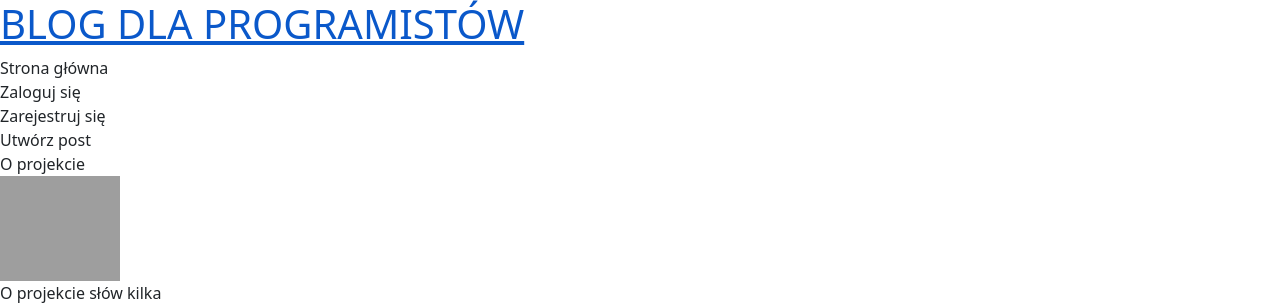
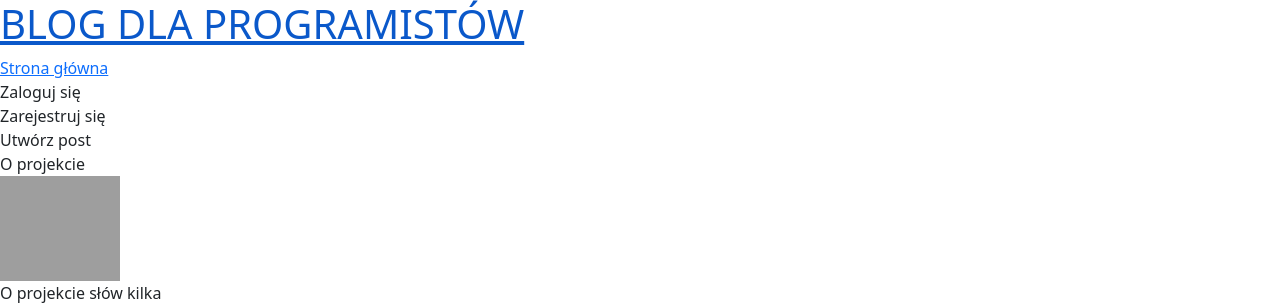
Before and after one commit to Salvek/projektZwinne, a Django app: page / in a window 1280 px wide. Shown: the top 307 px of the page. Run offline with Django 4.2, Linux system fonts and the light colour scheme; data that the repository does not hold is empty; grey boxes are pictures that could not be loaded.

Commit message:
Changing functions of buttons

```diff
--- a/blog/templates/blog/base.html
+++ b/blog/templates/blog/base.html
@@ -12,7 +12,7 @@
         <h1><a href="/">BLOG DLA PROGRAMISTÓW</a></h1>
     </div>
     <div id="menu">
-            <div class="option">Strona główna</div>
+            <div class="option"><a href="/">Strona główna</a></div>
             <div class="option">Zaloguj się</div>
             <div class="option">Zarejestruj się</div>
             <div class="option">Utwórz post</div>
```
